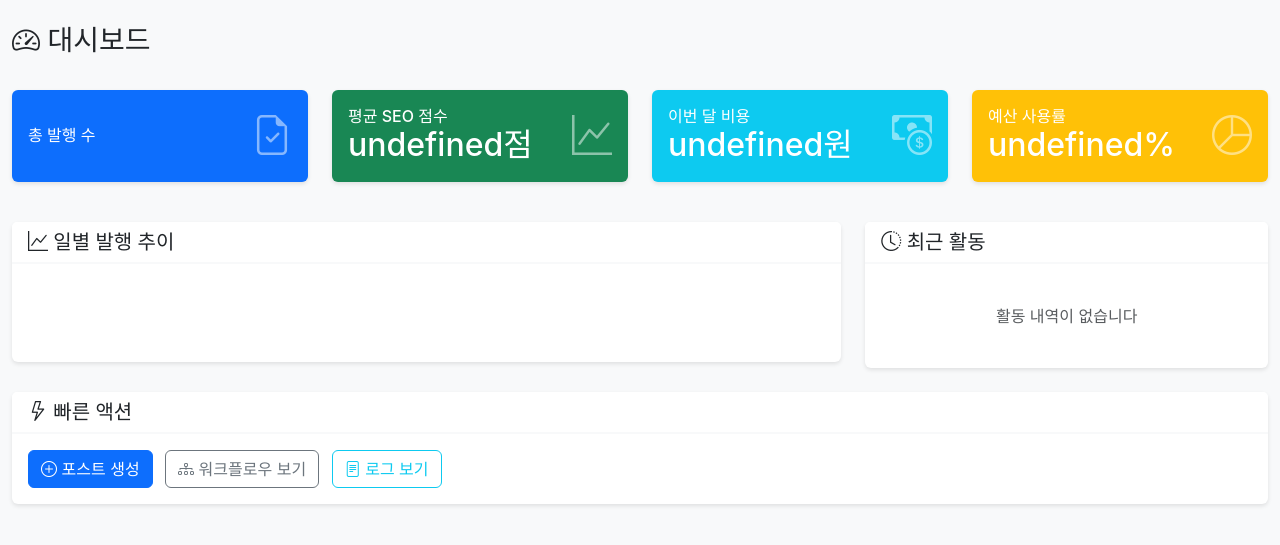
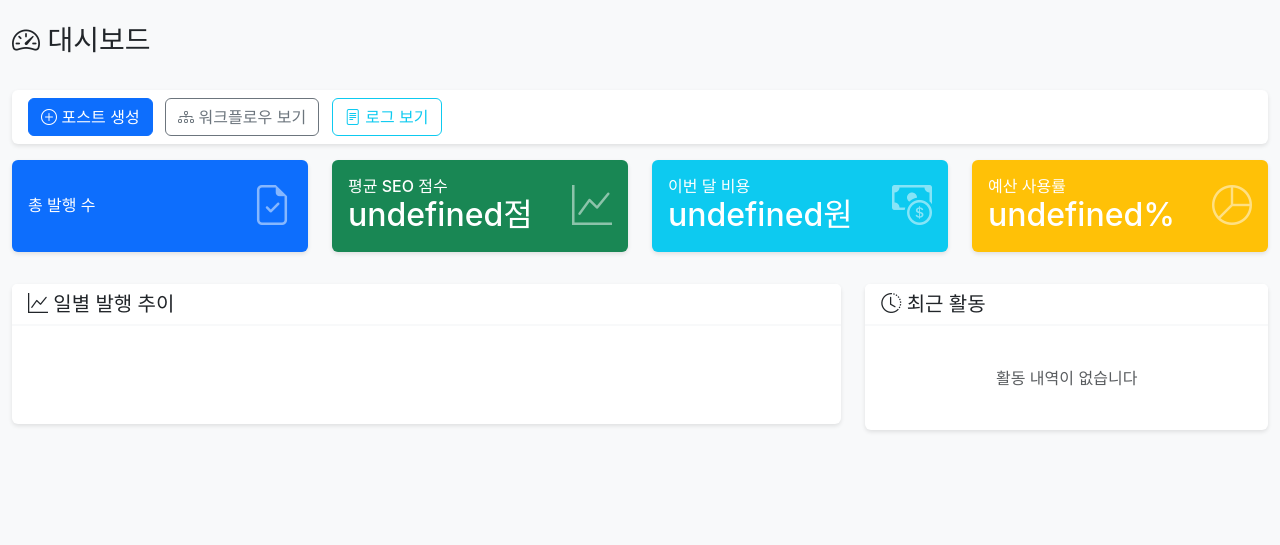
Before and after one commit to sdkdream50a-stack/naver_blog_autopilot, a Flask app: page / in a window 1280 px wide. Shown: the part 56-601 px from the top of the page. Run offline with Flask 3, Linux system fonts and the light colour scheme; data that the repository does not hold is empty.

Commit message:
[UI] 빠른 액션 버튼을 최상단으로 이동
Co-Authored-By: Claude Sonnet 4.6 <noreply@anthropic.com>

```diff
--- a/app/templates/index.html
+++ b/app/templates/index.html
@@ -12,8 +12,34 @@
     </div>
 </div>
 
+<!-- 빠른 액션 -->
+<div class="row mb-3">
+    <div class="col">
+        <div class="card">
+            <div class="card-body py-2" x-data="quickActions()">
+                <button class="btn btn-primary me-2" @click="generatePost()" :disabled="isGenerating">
+                    <i class="bi bi-plus-circle"></i>
+                    <span x-show="!isGenerating">포스트 생성</span>
+                    <span x-show="isGenerating">
+                        <span class="spinner-border spinner-border-sm me-1"></span>
+                        생성 중...
+                    </span>
+                </button>
+                <button class="btn btn-outline-secondary me-2" onclick="window.location.href='/workflow'">
+                    <i class="bi bi-diagram-3"></i>
+                    워크플로우 보기
+                </button>
+                <button class="btn btn-outline-info me-2" onclick="alert('로그 기능은 향후 구현 예정입니다.')">
+                    <i class="bi bi-file-text"></i>
+                    로그 보기
+                </button>
+            </div>
+        </div>
+    </div>
+</div>
+
 <!-- 통계 카드 -->
-<div class="row mb-4" x-data="dashboardStats()">
+<div class="row mb-3" x-data="dashboardStats()">
     <div class="col-md-3 mb-3">
         <div class="card text-white bg-primary">
             <div class="card-body">
@@ -120,37 +146,6 @@
     </div>
 </div>
 
-<!-- 빠른 액션 -->
-<div class="row">
-    <div class="col">
-        <div class="card">
-            <div class="card-header">
-                <h5 class="card-title mb-0">
-                    <i class="bi bi-lightning"></i>
-                    빠른 액션
-                </h5>
-            </div>
-            <div class="card-body" x-data="quickActions()">
-                <button class="btn btn-primary me-2" @click="generatePost()" :disabled="isGenerating">
-                    <i class="bi bi-plus-circle"></i>
-                    <span x-show="!isGenerating">포스트 생성</span>
-                    <span x-show="isGenerating">
-                        <span class="spinner-border spinner-border-sm me-1"></span>
-                        생성 중...
-                    </span>
-                </button>
-                <button class="btn btn-outline-secondary me-2" onclick="window.location.href='/workflow'">
-                    <i class="bi bi-diagram-3"></i>
-                    워크플로우 보기
-                </button>
-                <button class="btn btn-outline-info me-2" onclick="alert('로그 기능은 향후 구현 예정입니다.')">
-                    <i class="bi bi-file-text"></i>
-                    로그 보기
-                </button>
-            </div>
-        </div>
-    </div>
-</div>
 {% endblock %}
 
 {% block extra_js %}
```
